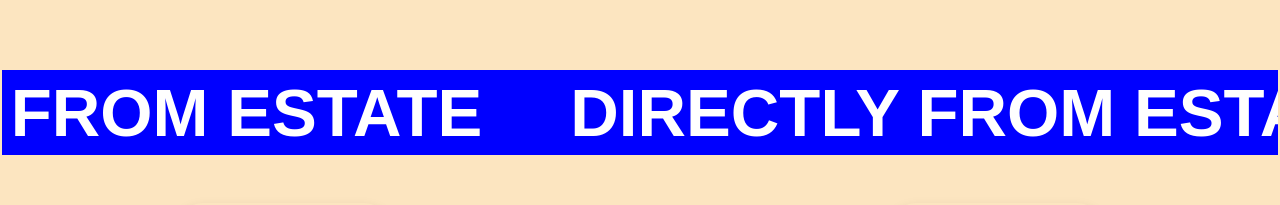
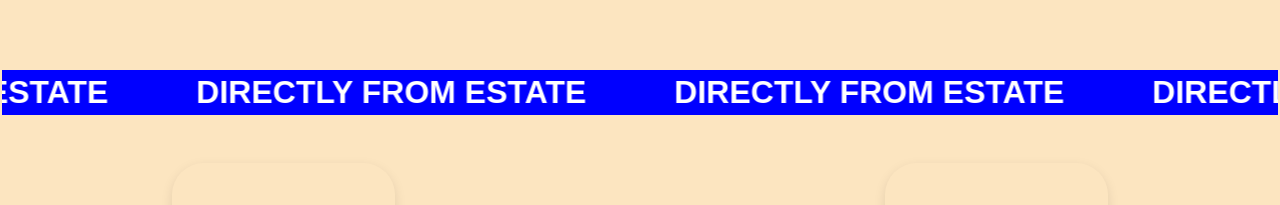
Before and after one commit to oshankkkk/Kurundu, a React (Vite) app: page / in a window 1280 px wide. Shown: the part 696-901 px from the top of the page. Built offline with nearby package versions, Linux system fonts and the light colour scheme; the HTML template or start-up script is replaced by a standard one.

Commit message:
refactor scroll animation with GSAP

```diff
--- a/src/components/scroller/scroller.css
+++ b/src/components/scroller/scroller.css
@@ -1,4 +1,4 @@
-
+/*
 .container{
     background-color: red;
     overflow: hidden;
@@ -6,7 +6,7 @@
 }
 .scroller{
     display: flex;
-    animation: scrollAnime 15s linear infinite;
+   animation: scrollAnime 15s linear infinite;
     background-color: blue;
     width: fit-content;
 }
@@ -27,4 +27,26 @@
         transform: translate(-50%);
 
     }
+} */
+.container {
+  overflow: hidden;
+  display: flex;
 }
+
+.scroller {
+  display: flex;
+  width: fit-content;
+  background-color: blue;
+  will-change: transform; /* for better performance */
+}
+
+.scroll-text {
+  margin: 0 2.5rem;
+  white-space: nowrap;
+  font-family: sans-serif;
+  font-size: 2rem;
+  font-weight: 900;
+  color: white;
+  text-transform: uppercase;
+  padding: 0.25rem;
+}
--- a/src/components/scroller/scroller.jsx
+++ b/src/components/scroller/scroller.jsx
@@ -1,34 +1,41 @@
-import "./scroller.css"
-import { useEffect, useRef } from "react"
-export default function Scroller(){
-let scroller=useRef(null)
-function scrolling(){
-let scrollMsg=Array.from(scroller.current.children)
-console.log(scrollMsg)
-scrollMsg.forEach((msg)=>{
-    let dupMsg=msg.cloneNode(true)
-    scroller.current.appendChild(dupMsg)
-})
+import "./scroller.css";
+import { useEffect, useRef } from "react";
+import gsap from "gsap";
 
+export default function Scroller() {
+  const scroller = useRef(null);
+
+  useEffect(() => {
+    const scrollerEl = scroller.current;
+    const texts = Array.from(scrollerEl.children);
+
+    // Clone texts for infinite loop
+    texts.forEach((text) => {
+      const clone = text.cloneNode(true);
+      scrollerEl.appendChild(clone);
+    });
+
+    const totalWidth = scrollerEl.scrollWidth / 2;
+
+    gsap.to(scrollerEl, {
+      x: `-=${totalWidth}`,
+      duration: 15,
+      ease: "none",
+      repeat: -1,
+      modifiers: {
+        x: gsap.utils.unitize((x) => parseFloat(x) % totalWidth),
+      },
+    });
+  }, []);
+
+  return (
+    <div className="container">
+      <div className="scroller" ref={scroller}>
+        <div className="scroll-text">Directly from Estate</div>
+        <div className="scroll-text">Directly from Estate</div>
+        <div className="scroll-text">Directly from Estate</div>
+        <div className="scroll-text">Directly from Estate</div>
+      </div>
+    </div>
+  );
 }
-useEffect(()=>{scrolling()},[])
-    return(
-        <div className="container ">
-            <div className="scroller" ref={scroller} >
-                <div className="scroll-text">Directly from Estate</div>
-                {/* <div className="scroll-text">Directly from Estate</div>
-                <div className="scroll-text">Directly from Estate</div>
-                <div className="scroll-text">Directly from Estate</div> */}
-            </div>
-{/* <div className="scroller" ref={scroller} >
-                <div className="scroll-text">Directly from Estate</div>
-
-            </div>
-<div className="scroller" ref={scroller} >
-                <div className="scroll-text">Directly from Estate</div>
-
-            </div> */}
-
-        </div>
-    )
-}
```
